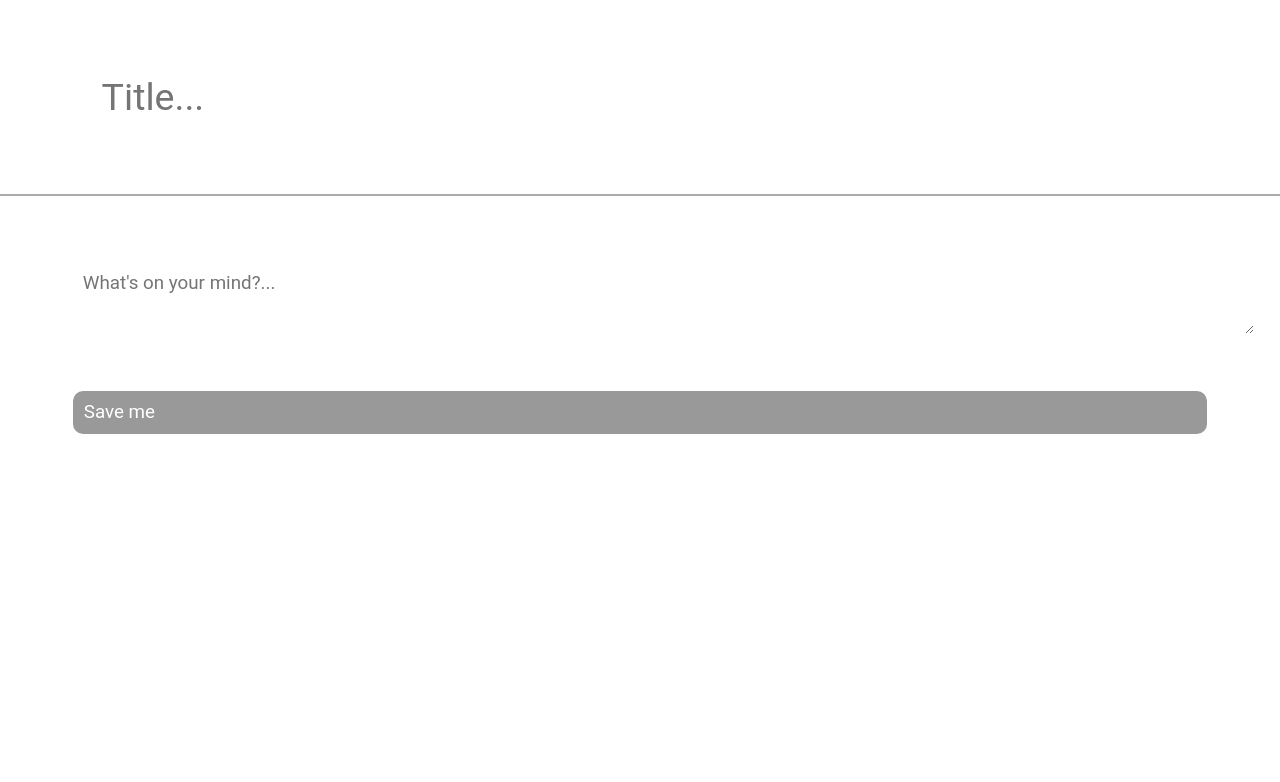
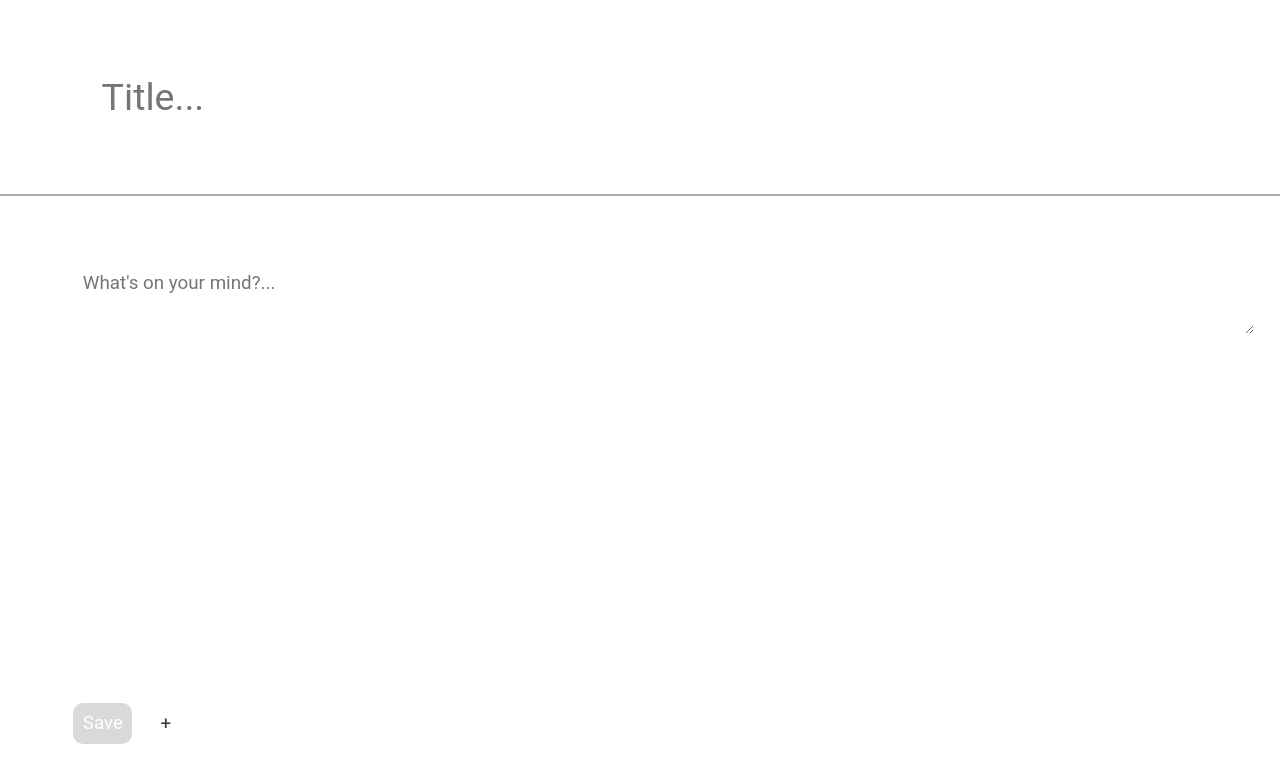
Before and after one commit to andresdhn/OneNote-lite, a React (Create React App) app: page / in a window 1280 px wide. Shown: the top 782 px of the page. Built offline with nearby package versions, Linux system fonts and the light colour scheme.

Commit message:
Saves note + New or Edit + Adds footer controls.

```diff
--- a/src/components/App.js
+++ b/src/components/App.js
@@ -9,6 +9,7 @@ class App extends Component {
         this.state = {
             active: { id: 0, title: '', body: '' },
             notes: [],
+            editing: false,
         }
     }
 
@@ -24,9 +25,12 @@ class App extends Component {
         this.setState({ active: active })
     }
 
-    handleSave = e => {
+    handleSave = () => {
+        if (this.state.active.title === '' && this.state.active.body === '') {
+            return false
+        }
+
         let notes = [...this.state.notes]
-
         let note = notes.filter(note => note.id === this.state.active.id)
         if (note.length > 0) {
             notes = notes.map(val => {
@@ -40,7 +44,16 @@ class App extends Component {
             notes.push(this.state.active)
         }
 
-        this.setState({ notes: notes })
+        this.setState({ notes: notes, editing: true })
+    }
+
+    handleNew = e => {
+        let lastNote = this.state.notes.length
+
+        if (lastNote > 0) {
+            let newActive = { id: lastNote + 1, title: '', body: '' }
+            this.setState({ active: newActive, editing: false })
+        }
     }
 
     render() {
@@ -53,13 +66,25 @@ class App extends Component {
                     onTitleChange={this.handleTitleChange}
                     onBodyChange={this.handleBodyChange}
                 />
-                <footer>
+                <section id="footer">
                     <div className="container">
                         <Button color="gray" onClick={this.handleSave}>
-                            Save me
+                            Save
+                        </Button>
+                        {this.state.editing && (
+                            <Button color="blank" onClick={this.handleDelete}>
+                                <img
+                                    src="./icon-delete.png"
+                                    width="20"
+                                    alt="delete note"
+                                />
+                            </Button>
+                        )}
+                        <Button color="blank" onClick={this.handleNew}>
+                            <label title="Add new">+</label>
                         </Button>
                     </div>
-                </footer>
+                </section>
             </Wrapper>
         )
     }
--- a/src/styles/_base.scss
+++ b/src/styles/_base.scss
@@ -33,3 +33,9 @@ section {
 #header {
     border-bottom: 2px solid rgba($color-gray, 0.5);
 }
+
+#footer {
+    position: absolute;
+    width: 100%;
+    bottom: 0;
+}
--- a/src/styles/_settings.scss
+++ b/src/styles/_settings.scss
@@ -1,6 +1,6 @@
 // Color settings
 $color-gray: #585858;
-$color-gray-lite: #999999;
+$color-gray-lite: #d9d9d9;
 $color-black: #383838;
 $color-white: #ffffff;
 $color-green: #66c320;
--- a/src/styles/components/Button.scss
+++ b/src/styles/components/Button.scss
@@ -1,28 +1,25 @@
+@mixin buttons($bgcolor, $textcolor) {
+    background-color: $bgcolor;
+    color: $textcolor;
+
+    &:hover {
+        background-color: darken($bgcolor, 20%);
+    }
+}
+
 .btn {
-    display: block;
+    display: inline-block;
     padding: 0.5em;
     margin: 0 0.5em;
     border-radius: 10px;
     outline: none;
     cursor: pointer;
 
-    &--green {
-        border: 1px solid transparent;
-        background-color: $color-green;
-        color: $color-white;
-
-        &:hover {
-            background-color: darken($color-green, 10%);
-        }
+    &--blank {
+        @include buttons(transparent, $color-text);
     }
 
     &--gray {
-        border: 1px solid transparent;
-        background-color: $color-gray-lite;
-        color: $color-white;
-
-        &:hover {
-            background-color: darken($color-gray-lite, 10%);
-        }
+        @include buttons($color-gray-lite, $color-white);
     }
 }
```
